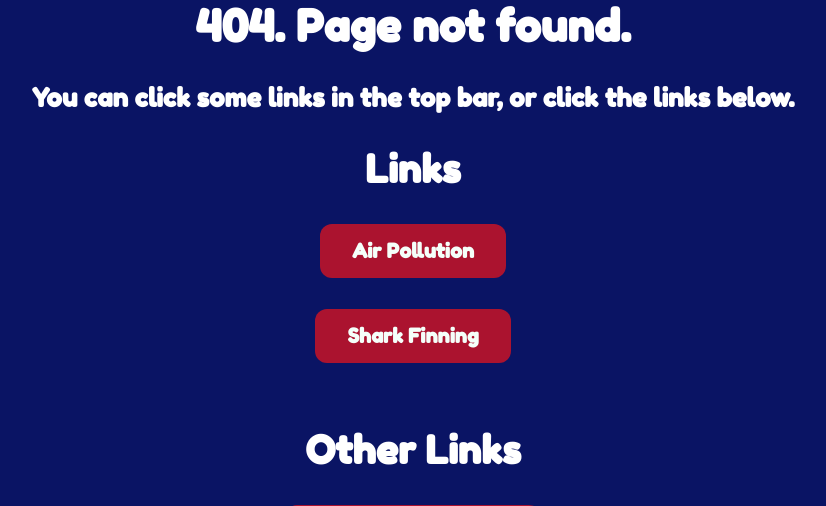
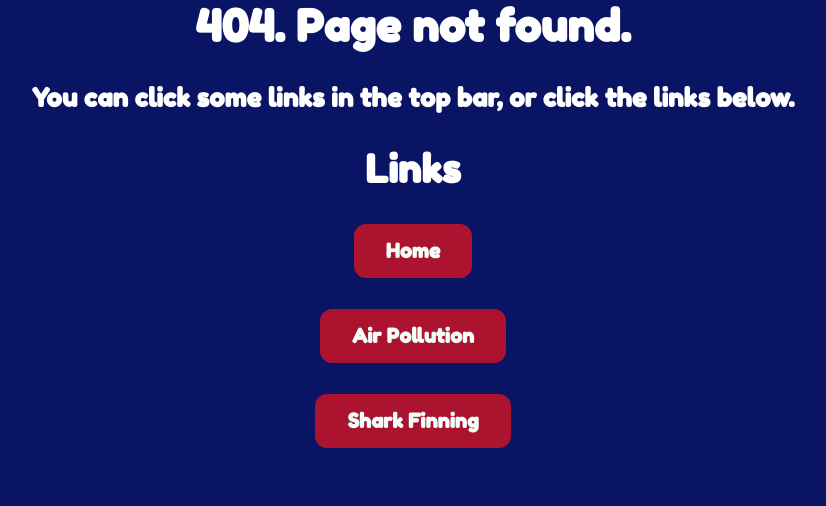
Before and after one commit to hirohitonumberonefan/HK-Campaign-Air-Pollution-and-Shark-Finning, a Flask app: template templates/404.html in a window 1280 px wide. Shown: the part 187-693 px from the top of the page, without its empty margins (227-1053 px from the left). Run offline with Flask 2, Linux system fonts and the light colour scheme; the template is opened without the code that fills it, so the values that code supplies are empty.

Commit message:
add home button in page not found page

```diff
--- a/templates/404.html
+++ b/templates/404.html
@@ -79,12 +79,17 @@ body::-webkit-scrollbar-thumb {
 <center><h1><b>404. Page not found.</b></h1></center>
 <center><h3>You can click some links in the top bar, or click the links below.
 <center><h2><b>Links</b></h2></center>
+<center><a href = "home" class = "button">Home</a></center>
+
+<br>
+
 <center><a href = "air_pollution" class = "button">Air Pollution </a>
 
 <br>
 <br>
 
 <center><a href = "shark_finning" class = "button">Shark Finning</a></center>
+
 
 <br>
 
```
